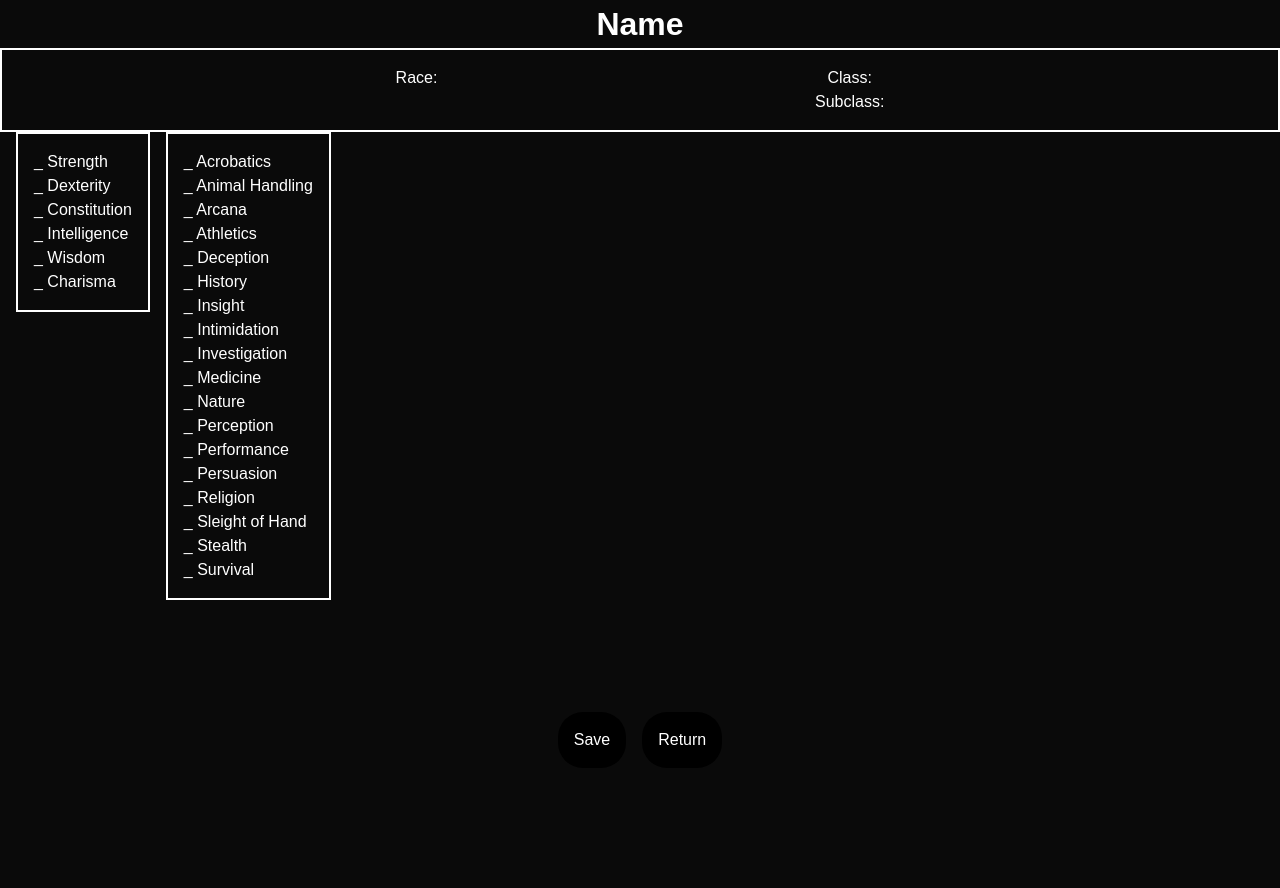
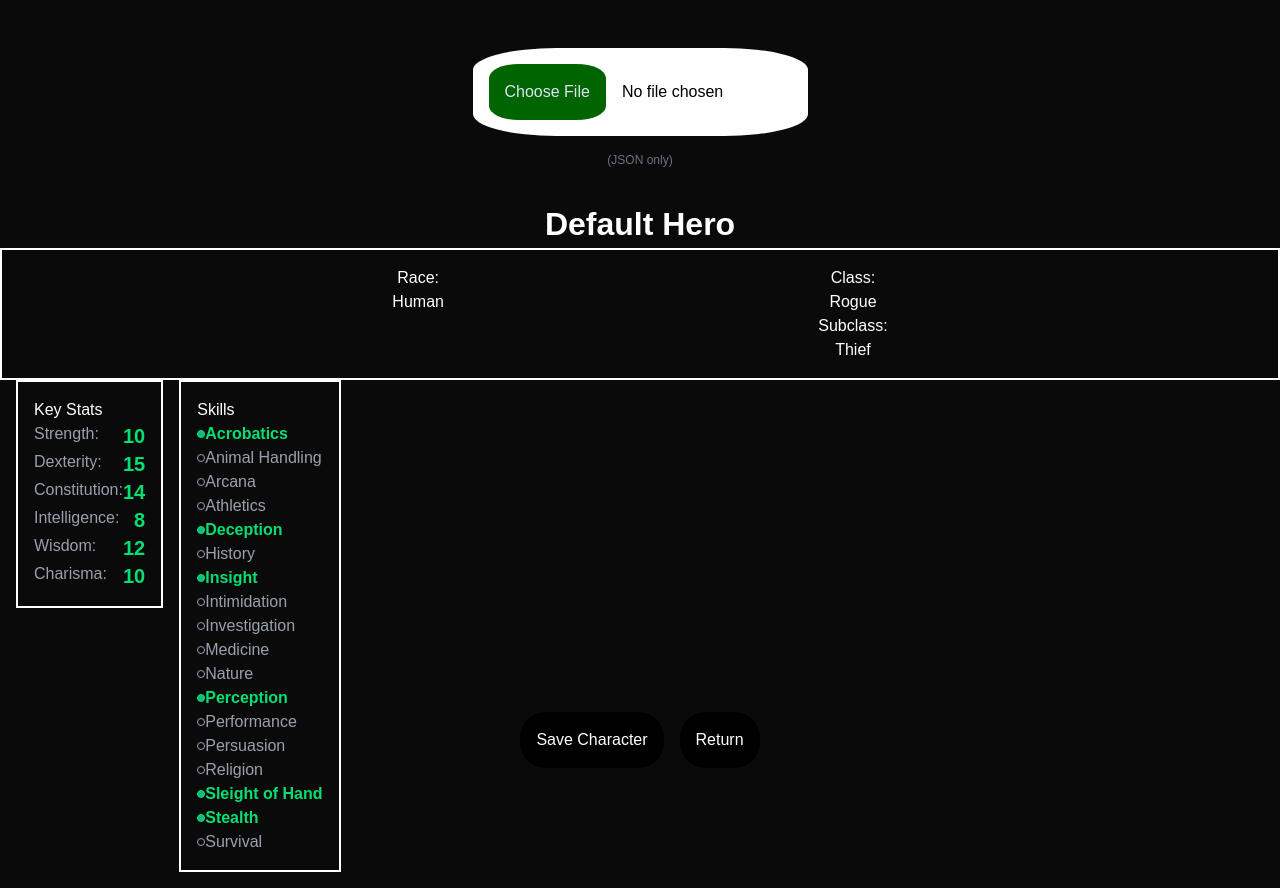
Before and after one commit to Mrpoink/DungeonMaster, a Next.js app in the folder dungeon-master/: page /pages/characterInfo in a window 1280 px wide. Before the commit the page ends 800 px from the top, so only its background shows below. Built offline with nearby package versions, Linux system fonts and the light colour scheme.

Commit message:
started file upload component for character sheet

```diff
--- /dev/null
+++ b/dungeon-master/src/app/components/character/characterType.tsx
@@ -0,0 +1,10 @@
+'use client'
+
+export default interface Character{
+    name: string;
+    race: string;
+    class: string;
+    subclass: string;
+    stats: Record<string, number>;
+    skills: Record<string, boolean>;
+}
--- /dev/null
+++ b/dungeon-master/src/app/components/character/defaultCharacter.tsx
@@ -0,0 +1,20 @@
+'use client'
+import Character from './characterType';
+
+export const DEFAULT_CHARACTER: Character = {
+    name: "Default Hero",
+    race: "Human",
+    class: "Rogue",
+    subclass: "Thief",
+    stats: {
+        Strength: 10, Dexterity: 15, Constitution: 14,
+        Intelligence: 8, Wisdom: 12, Charisma: 10
+    },
+    skills: {
+        Acrobatics: true, "Animal Handling": false, Arcana: false, Athletics: false,
+        Deception: true, History: false, Insight: true, Intimidation: false,
+        Investigation: false, Medicine: false, Nature: false, Perception: true,
+        Performance: false, Persuasion: false, Religion: false,
+        "Sleight of Hand": true, Stealth: true, Survival: false
+    }
+};
--- a/dungeon-master/src/app/globals.css
+++ b/dungeon-master/src/app/globals.css
@@ -249,6 +249,29 @@ button{
   background-position: center;
   width: 100vw;
   height: 100vh;
+  input[type="file"] {
+    padding: 1em;
+    border-radius: 25%;
+    background-color: #fff;
+    color: #000;
+    transition: border-color .25s ease-in-out;
+    margin: 1em;
+    &::file-selector-button{
+      padding: 1em;
+      border-radius: 25%;
+      background-color: darkgreen;
+      color: hsl(210 40% 90%);
+      transition: all .25s ease-in-out;
+      cursor: pointer;
+      margin-right: 1em;
+    }
+    &:hover {
+      border-color: #888;
+      &::file-selector-button{
+        background-color: green;
+      }
+    }
+  }
   .character-info{
     .sub-info{
       display: flex;
--- a/dungeon-master/src/app/pages/characterInfo/characterInfo.tsx
+++ b/dungeon-master/src/app/pages/characterInfo/characterInfo.tsx
@@ -1,54 +1,107 @@
 'use client'
-import { useRouter } from "next/navigation";
 import { BottomNav } from "@/app/components/nav/nav";
+import { useState } from "react";
+import Character from "@/app/components/character/characterType";
+import { DEFAULT_CHARACTER } from "@/app/components/character/defaultCharacter";
+
 
 export default function CharacterInfo() {
-  const router = useRouter()
+  const [characterData, setCharacterData] = useState<Character>(DEFAULT_CHARACTER);
+  const [uploadError, setUploadError] = useState<string | null>(null);
+
+  const handleFileUpload = (event: React.ChangeEvent<HTMLInputElement>) => {
+    const file = event.target.files?.[0];
+    if (!file) return;
+
+    setUploadError(null); // Clear previous errors
+
+    if (file.name.endsWith('.json')) {
+        const reader = new FileReader();
+        reader.onload = (e) => {
+            try {
+                const json = e.target?.result as string;
+                const data: Character = JSON.parse(json);
+                if (data.name && data.stats && data.skills) {
+                    setCharacterData(data);
+                    console.log("Character sheet loaded successfully:", data.name);
+                } else {
+                    throw new Error("Missing required fields in JSON.");
+                }
+            } catch (error) {
+                const errMsg = "Error parsing JSON file. Please ensure it is correctly formatted.";
+                setUploadError(errMsg);
+                console.error(error);
+            }
+        };
+        reader.onerror = () => {
+            setUploadError("Failed to read the file.");
+        };
+        reader.readAsText(file);
+    } else {
+        setUploadError("Unsupported file type. Please upload a .json character sheet.");
+    }
+    // Reset file input value to allow re-uploading the same file
+    event.target.value = '';
+  };
 
   return (
     <div className="character-sheet">
+        <header>
+          <div className="character-sheet-upload-div">
+            <input
+                id="character-sheet-upload"
+                type="file"
+                accept=".json"
+                onChange={handleFileUpload}
+            />
+            <p className="text-xs text-gray-500">
+                (JSON only)
+            </p>
+          </div>
+        </header>
+        {uploadError && (
+          <div className="bg-red-900 border border-red-400 text-red-100 p-3 rounded-md mb-4">
+              <p className="font-bold">Upload Error:</p>
+              <p className="text-sm">{uploadError}</p>
+          </div>
+        )}
         <div className="character-info">
-            <h1>Name</h1>
+            <h1>{characterData.name}</h1>
             <div className="sub-info">
                <div>
                   <h2>Race:</h2>
+                  <p>{characterData.race}</p>
                </div>
                <div>
                   <h2>Class:</h2>
+                  <p>{characterData.class}</p>
                   <h3>Subclass:</h3>
+                  <p>{characterData.subclass}</p>
                 </div>
             </div>
             <div className="key-stats">
-              <div>_ Strength</div>
-              <div>_ Dexterity</div>
-              <div>_ Constitution</div>
-              <div>_ Intelligence</div>
-              <div>_ Wisdom</div>
-              <div>_ Charisma</div>
+              <h2>Key Stats</h2>
+              {Object.entries(characterData.stats).map(([statName, statValue]) => (
+                    <div key={statName} className="stat-item flex justify-between">
+                        <span className="text-gray-400">{statName}:</span>
+                        <span className="font-bold text-xl text-green-400">{statValue}</span>
+                    </div>
+                ))}
             </div>
             <div className="skills">
-              <div>_ Acrobatics</div>
-              <div>_ Animal Handling</div>
-              <div>_ Arcana</div>
-              <div>_ Athletics</div>
-              <div>_ Deception</div>
-              <div>_ History</div>
-              <div>_ Insight</div>
-              <div>_ Intimidation</div>
-              <div>_ Investigation</div>
-              <div>_ Medicine</div>
-              <div>_ Nature</div>
-              <div>_ Perception</div>
-              <div>_ Performance</div>
-              <div>_ Persuasion</div>
-              <div>_ Religion</div>
-              <div>_ Sleight of Hand</div>
-              <div>_ Stealth</div>
-              <div>_ Survival</div>
+              <h2>Skills</h2>
+              {Object.entries(characterData.skills).map(([skillName, isProficient]) => (
+                    <div key={skillName} className={`flex items-center space-x-2 ${isProficient ? 'font-semibold text-green-400' : 'text-gray-400'}`}>
+                        <span className="w-2 h-2 rounded-full border border-current" style={{ backgroundColor: isProficient ? '#10B981' : 'transparent' }}></span>
+                        <span>{skillName}</span>
+                    </div>
+                ))}
             </div>
         </div>
         <div className="bottom-nav-buttons">
-          <button>Save</button>
+          <button onClick={() => console.log('Saving character data:', characterData)}>
+            Save Character
+          </button>
           <BottomNav />
         </div>
     </div>
```
